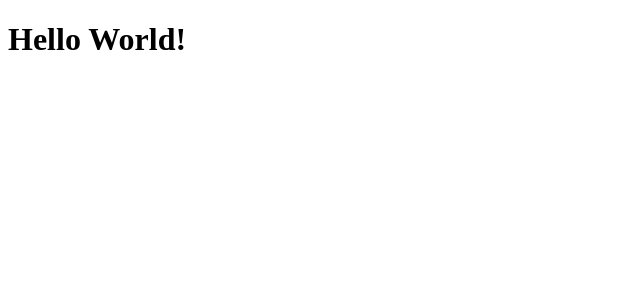
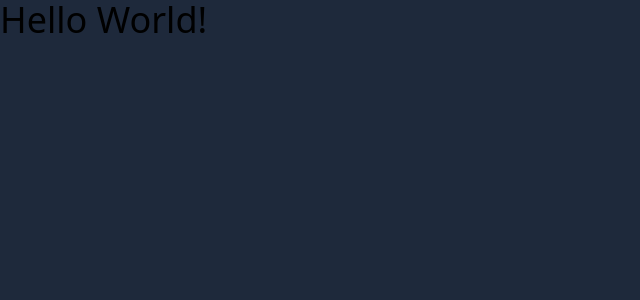
Before and after one commit to CornelioDev/next-taskmanager, a Next.js app: page / in a window 1280 px wide. Shown: the top 300 px of the page, without its empty margins (0-640 px from the left). Built offline with nearby package versions, Linux system fonts and the light colour scheme.

Commit message:
Tailwind implementation

```diff
--- /dev/null
+++ b/src/app/globals.css
@@ -0,0 +1,3 @@
+@tailwind base;
+@tailwind components;
+@tailwind utilities;
--- a/src/app/layout.js
+++ b/src/app/layout.js
@@ -1,12 +1,15 @@
+import './globals.css'
 export const metadata = {
   title: 'Next.js',
   description: 'Generated by Next.js',
 }
 
 export default function RootLayout({ children }) {
- return (
+  return (
     <html lang="en">
-      <body>{children}</body>
+      <body className="bg-slate-800">
+        {children}
+      </body>
     </html>
   )
 }
```
